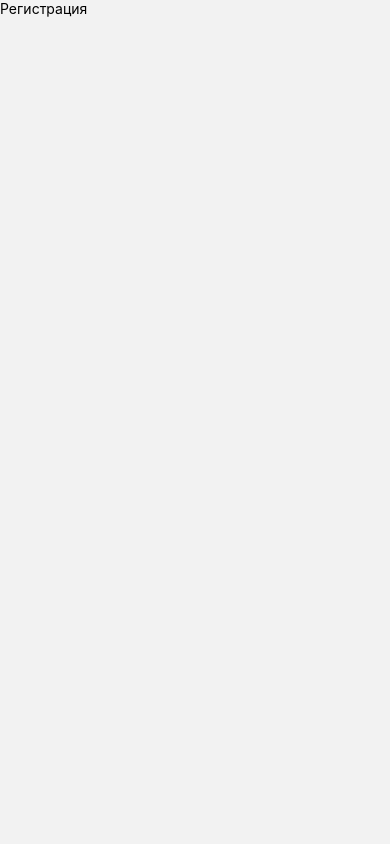
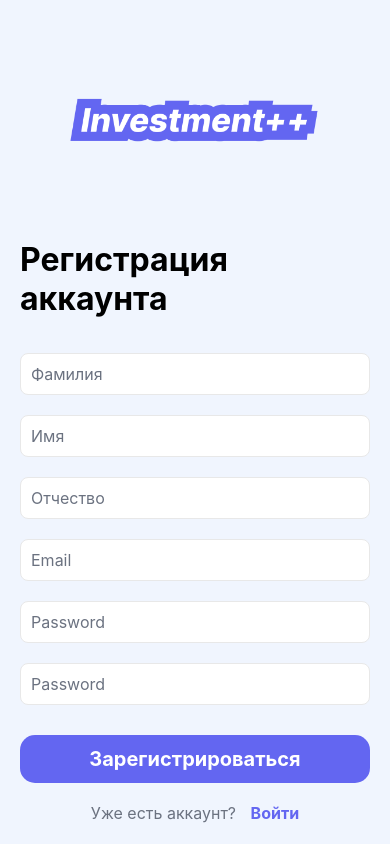
Before and after one commit to vvlaads/Investment-pp, a React Native app in the folder 2-cross-platorm-app/: screen /Register in a window 390 px wide. Built offline with nearby package versions, Linux system fonts and the light colour scheme.

Commit message:
Added register page

```diff
--- a/2-cross-platorm-app/screens/LoginScreen.js
+++ b/2-cross-platorm-app/screens/LoginScreen.js
@@ -66,7 +66,8 @@ const styles = StyleSheet.create({
         borderWidth: 1,
         borderColor: colors.grayLight,
         backgroundColor: colors.white,
-        color: colors.gray,
+        color: colors.black,
+        placeholderTextColor: colors.gray,
         borderRadius: 8,
         padding: 10,
         marginBottom: 10,
--- a/2-cross-platorm-app/screens/RegisterScreen.js
+++ b/2-cross-platorm-app/screens/RegisterScreen.js
@@ -1,9 +1,101 @@
-import { View, Text } from 'react-native';
+import { View, Text, TextInput, StyleSheet, Pressable, Image, useWindowDimensions } from 'react-native';
+import { fontSizes, fontWeights, typography } from '../theme/typography';
+import { colors } from '../theme/colors';
+import logo from '../assets/logo.png'
 
 export default function RegisterScreen() {
+    const { width } = useWindowDimensions(); // ширина экрана
+    const logoWidth = width < 400 ? width * 0.8 : 400;
+
     return (
-        <View>
-            <Text>Регистрация</Text>
+        <View style={styles.container}>
+            <View style={{ alignItems: 'center', marginBottom: 20 }}>
+                <Image
+                    source={logo}
+                    style={{ width: logoWidth }}
+                    resizeMode="contain"
+                />
+            </View>
+
+            <Text style={[typography.title, { color: colors.black }, { marginBottom: 15 }]}>
+                Регистрация аккаунта
+            </Text>
+
+            <View style={styles.inputContainer}>
+                <TextInput placeholder="Фамилия" style={[styles.input, typography.body]} />
+                <TextInput placeholder="Имя" style={[styles.input, typography.body]} />
+                <TextInput placeholder="Отчество" style={[styles.input, typography.body]} />
+                <TextInput placeholder="Email" style={[styles.input, typography.body]} />
+                <TextInput placeholder="Password" secureTextEntry style={[styles.input, typography.body]} />
+                <TextInput placeholder="Password" secureTextEntry style={[styles.input, typography.body]} />
+            </View>
+
+            <Pressable
+                style={({ pressed }) => [
+                    styles.button,
+                    pressed ? styles.buttonHover : null
+                ]}
+                onPress={() => alert('Вход выполнен')}
+            >
+                <Text style={styles.buttonText}>Зарегистрироваться</Text>
+            </Pressable>
+            <View style={styles.loginContainer}>
+                <Text style={[{ color: colors.gray }, typography.body]}>Уже есть аккаунт? </Text>
+                <Text style={[typography.body, styles.link]} onPress={() => navigation.navigate('Login')}>
+                    Войти
+                </Text>
+            </View>
         </View>
     );
 }
+
+const styles = StyleSheet.create({
+    container: {
+        flex: 1,
+        padding: 20,
+        justifyContent: 'top',
+        backgroundColor: colors.background
+    },
+
+    inputContainer: {
+        marginTop: 20,
+        marginBottom: 20,
+        flexDirection: 'column',
+        gap: 10,
+    },
+    input: {
+        borderWidth: 1,
+        borderColor: colors.grayLight,
+        backgroundColor: colors.white,
+        color: colors.black,
+        placeholderTextColor: colors.gray,
+        borderRadius: 8,
+        padding: 10,
+        marginBottom: 10,
+    },
+    loginContainer: {
+        flexDirection: 'row',
+        marginTop: 20,
+        justifyContent: 'center',
+        gap: 10
+    },
+    button: {
+        backgroundColor: colors.main,
+        paddingVertical: 12,
+        paddingHorizontal: 24,
+        borderRadius: 15,
+        alignItems: 'center',
+    },
+    buttonHover: {
+        backgroundColor: colors.mainDark,
+    },
+    buttonText: {
+        color: colors.white,
+        fontWeight: fontWeights.bold,
+        fontSize: fontSizes.medium,
+    },
+    link: {
+        color: colors.main,
+        fontWeight: fontWeights.bold,
+    },
+});
```
